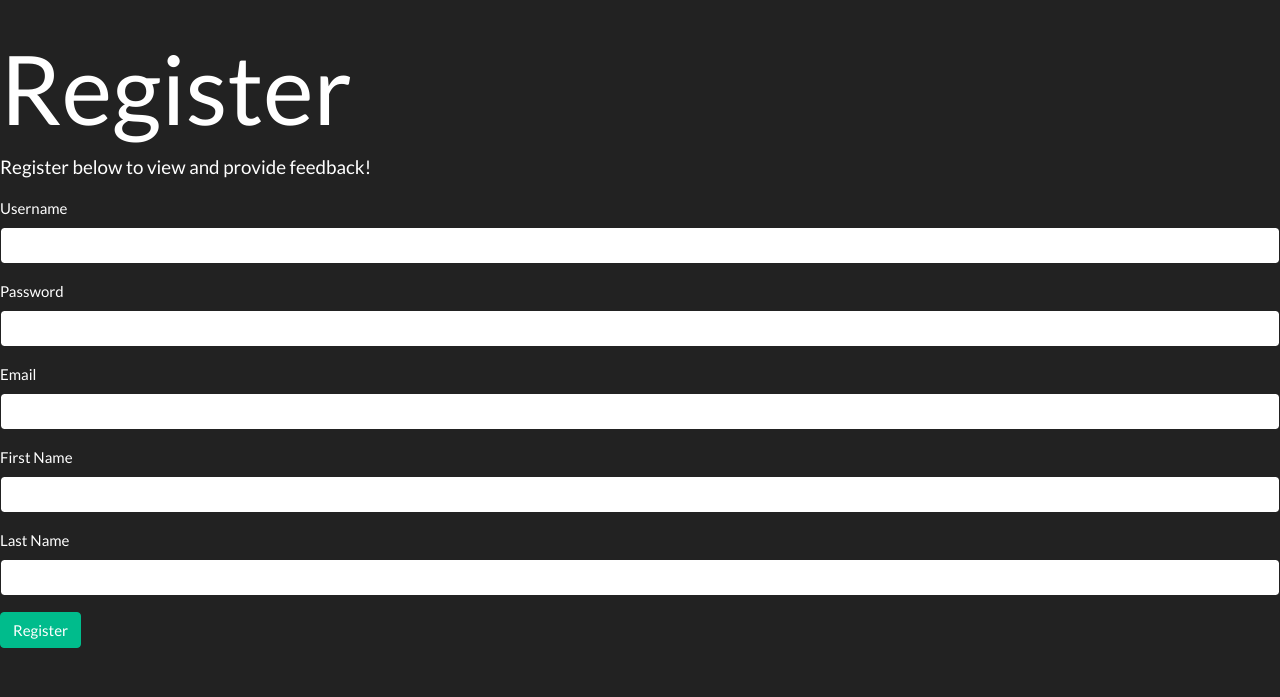
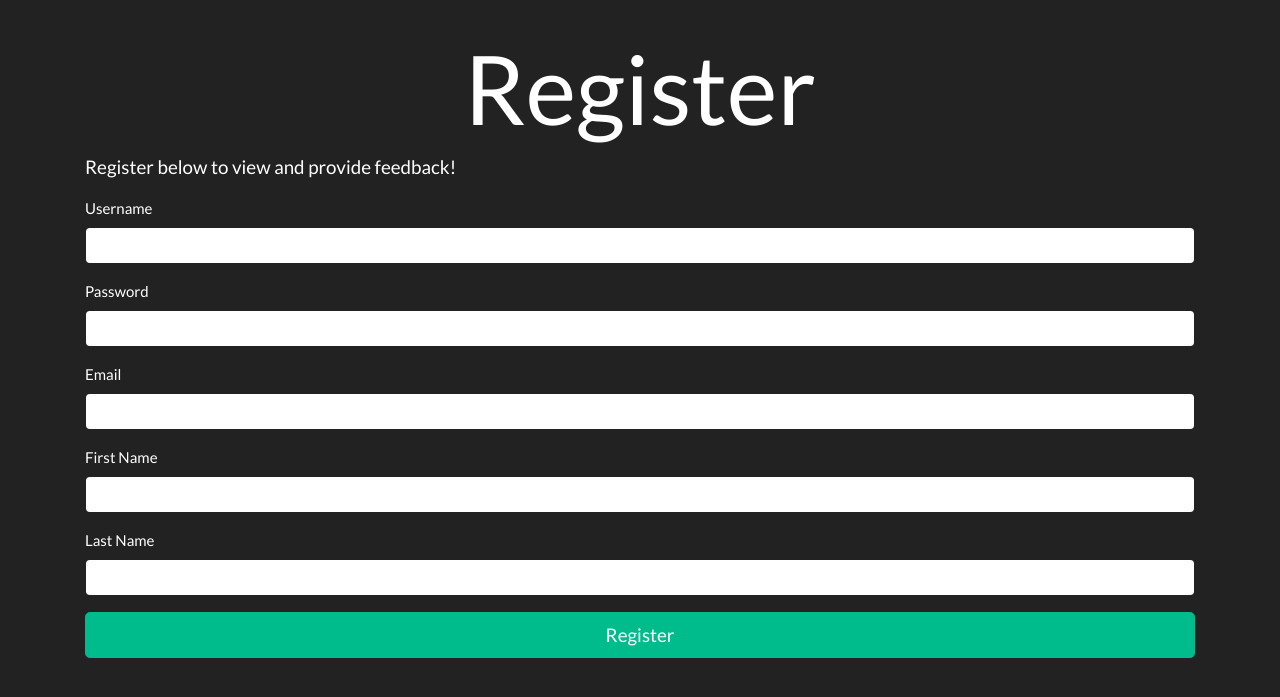
Before and after one commit to jbenjoy2/flaskfeedback, a Flask app: page /register in a window 1280 px wide. Shown: the part 71-768 px from the top of the page. Run offline with Flask 2, Linux system fonts and the light colour scheme; some libraries are stand-ins or nearby versions.

Commit message:
added delete functionality for a feedback post, and changed up some design aesthetics

```diff
--- a/app.py
+++ b/app.py
@@ -117,3 +117,15 @@ def add_feedback(username):
 
     else:
         return render_template('feedback/addfeedback.html', form=form)
+
+
+@app.route('/feedback/<int:feedback_id>/delete', methods=['POST'])
+def delete_feedback(feedback_id):
+    feedback = Feedback.query.get_or_404(feedback_id)
+    if 'username' not in session or feedback.username != session['username']:
+        raise Unauthorized()
+
+    db.session.delete(feedback)
+    db.session.commit()
+
+    return redirect(f'/users/{feedback.username}')
--- a/templates/login.html
+++ b/templates/login.html
@@ -4,7 +4,7 @@
 {% block content %}
 <h1 class="display-1 text-center">Login</h1>
 <p class="lead text-center">Login below to view and provide feedback!</p>
-<form method='post'>
+<div class="container"><form method='post'>
     {{ form.hidden_tag() }}
     {% for field in form if field.widget.input_type != 'hidden' %}
         <p>
@@ -15,8 +15,10 @@
             {% endfor %}
         </p>
     {% endfor %}
-    <button class="btn btn-success" type='submit'>Login</button>
+    <button class="btn btn-success btn-lg btn-block" type='submit'>Login</button>
 </form>
+</div>
+<br>
 <p class="text-center">No account? <a href="/register">Register here</a></p>
 
 {% endblock %}
--- a/templates/register.html
+++ b/templates/register.html
@@ -2,9 +2,10 @@
 {%block title%}Register{%endblock%}
 
 {% block content %}
-<h1 class="display-1">Register</h1>
-<p class="lead">Register below to view and provide feedback!</p>
-<form method='post'>
+<h1 class="display-1 text-center">Register</h1>
+
+<div class="container"><form method='post'>
+    <p class="lead">Register below to view and provide feedback!</p>
     {{ form.hidden_tag() }}
     {% for field in form if field.widget.input_type != 'hidden' %}
         <p>
@@ -15,7 +16,9 @@
             {% endfor %}
         </p>
     {% endfor %}
-    <button class="btn btn-success" type='submit'>Register</button>
+    <button class="btn btn-success btn-block btn-lg" type='submit'>Register</button>
 </form>
+</div>
+
 
 {% endblock %}
--- a/templates/user.html
+++ b/templates/user.html
@@ -41,13 +41,13 @@
 <div class="container">
     <div class="row d-flex flex-wrap justify-content-center mt-3">
         {% for feedback in user.feedback%}
-        <div class="col-sm-6 my-2">
+        <div class="col-sm-4 my-2">
             <div class="card bg-sandy">
                 <div class="card-body">
                     <h5 class="card-title">{{feedback.title}}</h5>
                     <p class="card-text">{{feedback.content}}</p>
                 </div>
-                <form action="/feedback/{{feedback.id}}/delete" method="POST">
+                <form style="display:inline" action="/feedback/{{feedback.id}}/delete" method="POST">
                     <button class="btn btn-lg btn-link text-danger"><i class="fas fa-trash"></i></button>
                 </form>
             </div>
```
Also changed, not shown: templates/401.html (+6 -1 lines).
